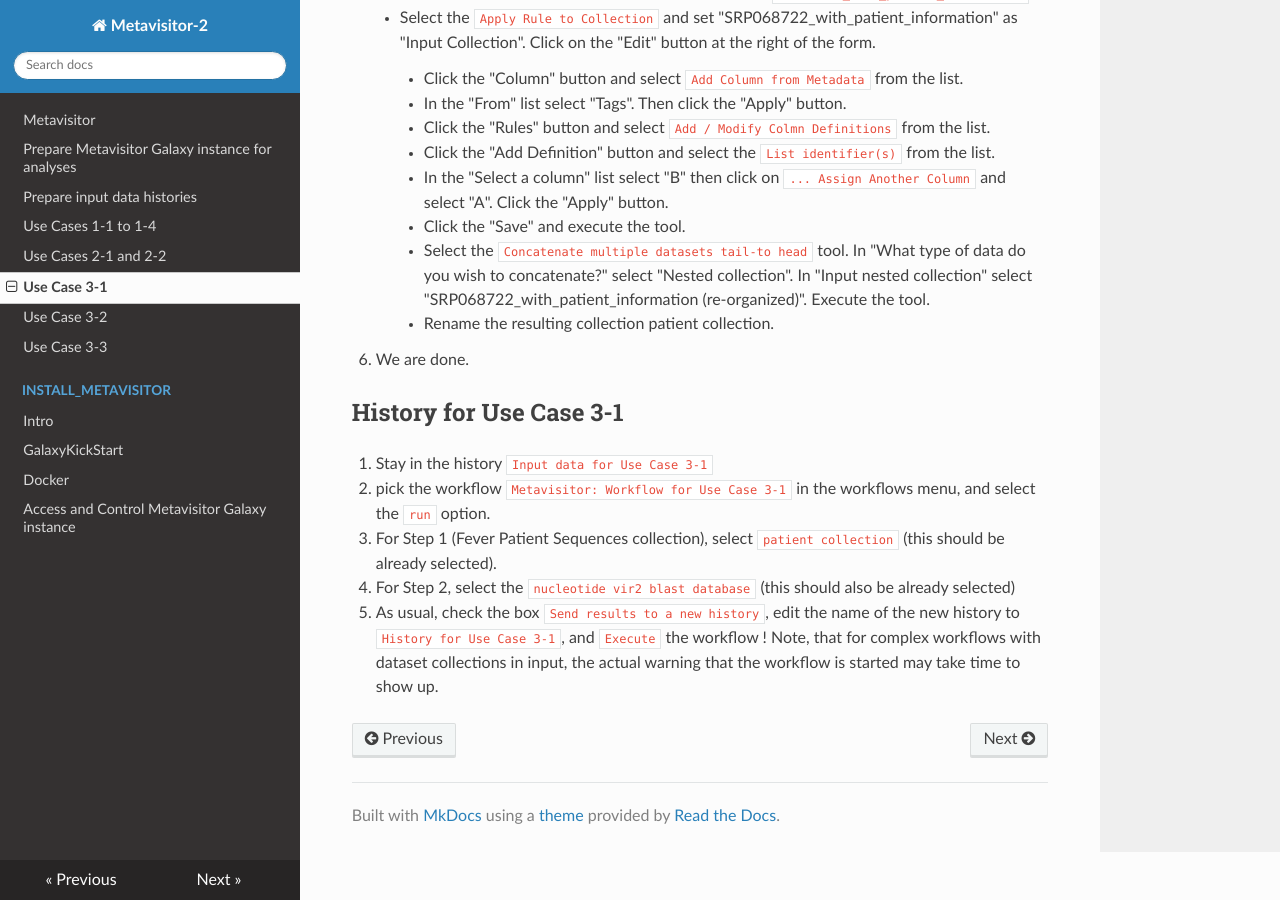
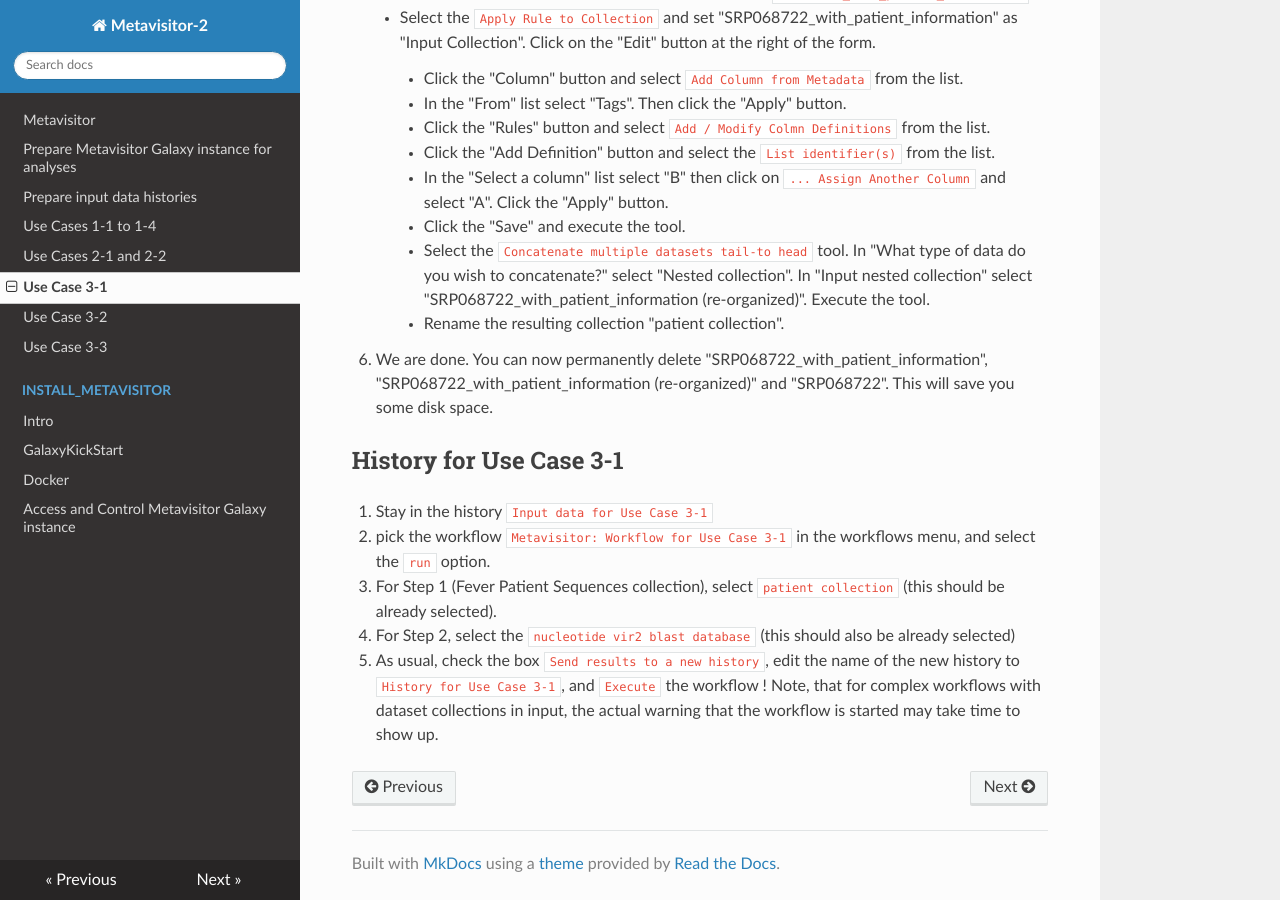
Before and after one commit to ARTbio/metavisitor, an MkDocs documentation site: the page built from docs/use_case_3-1.md, in a window 1280 px wide and 900 px high, scrolled down 1053 px. Built offline with MkDocs 1.6.1, drawn with Linux system fonts in a browser that asks for light colours; nearby versions of some CDN libraries; old or Windows-style settings are respelled for this version of MkDocs.

Commit message:
Add data purge step

```diff
--- a/docs/use_case_3-1.md
+++ b/docs/use_case_3-1.md
@@ -26,8 +26,8 @@
         - In the "Select a column" list select "B" then click on `... Assign Another Column` and select "A". Click the "Apply" button.
         - Click the "Save" and execute the tool.
         - Select the `Concatenate multiple datasets tail-to head` tool. In "What type of data do you wish to concatenate?" select "Nested collection". In "Input nested collection" select "SRP068722_with_patient_information (re-organized)". Execute the tool.
-        - Rename the resulting collection patient collection.
-4. We are done.
+        - Rename the resulting collection "patient collection".
+4. We are done. You can now permanently delete "SRP068722_with_patient_information",  "SRP068722_with_patient_information (re-organized)" and "SRP068722". This will save you some disk space.
 
 ## History for Use Case 3-1
 1. Stay in the history `Input data for Use Case 3-1`
```
